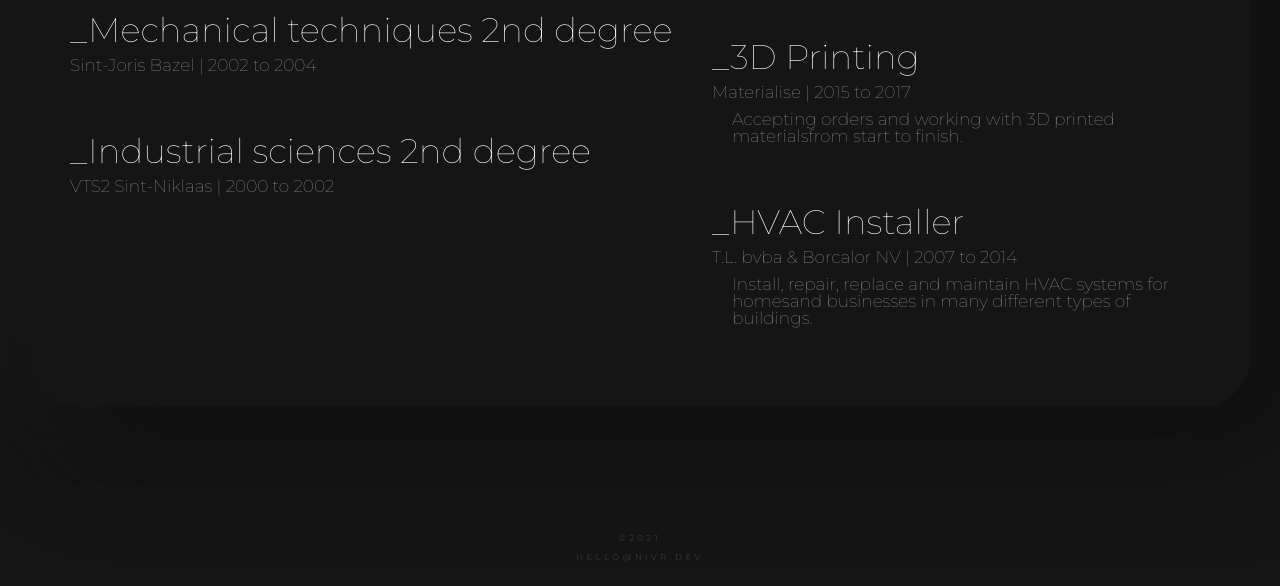
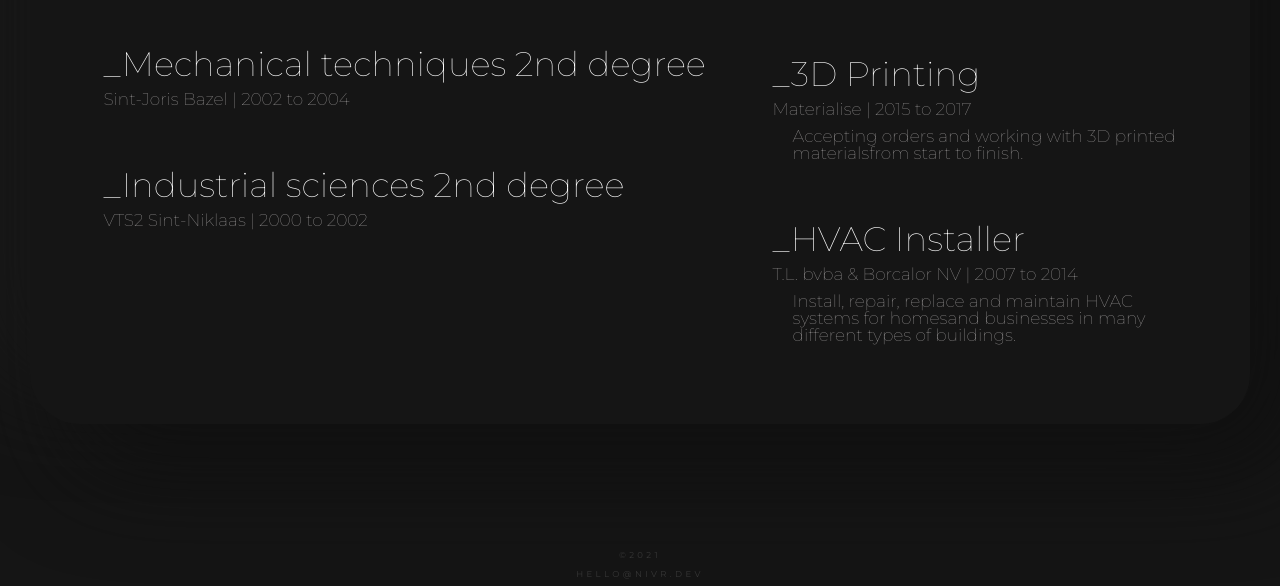
Before and after one commit to Nick-vr/nivrdotdev, a Gatsby site: page /cv in a window 1280 px wide. Shown: the part 758-1344 px from the top of the page. Built offline with nearby package versions, Linux system fonts and the light colour scheme; Gatsby itself is replaced by a stand-in of ours.

Commit message:
Fix spacing on CV

```diff
--- a/src/pages/cv.js
+++ b/src/pages/cv.js
@@ -11,7 +11,7 @@
 const SCVWrapper = styled.section`
   display: flex;
   flex-direction: column;
-  justify-content: center;
+  justify-content: space-around;
   padding: 80px 40px;
   margin-bottom: 15vh;
 
@@ -50,6 +50,10 @@
 
 const SIndentedP = styled.p`
   margin: 10px 0 0 20px;
+
+  @media (min-width: 1020px) {
+    max-width: 30vw;
+  }
 `
 
 const SDownloadCV = styled.div`
```
